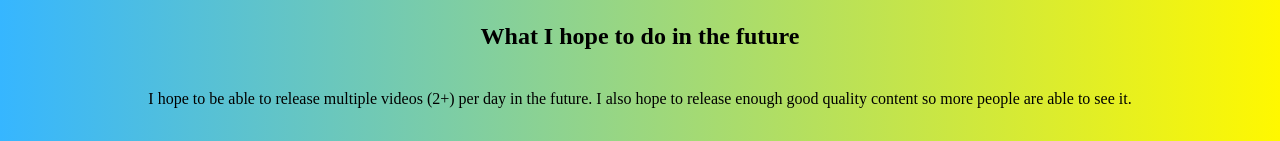
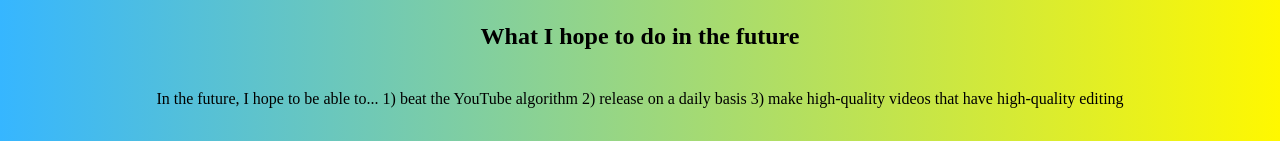
Before and after one commit to astro648/OneOfMyFavoriteHobbies, a plain HTML site: page index.html in a window 1280 px wide. Shown: the part 2486-2627 px from the top of the page. Drawn offline with Linux system fonts and the light colour scheme.

Commit message:
Update index.html

```diff
--- a/index.html
+++ b/index.html
@@ -43,7 +43,7 @@
     </section>
     <section id="what">
         <h2 id="asdf">What I hope to do in the future</h2>
-        <p id="asdf">I hope to be able to release multiple videos (2+) per day in the future. I also hope to release enough good quality content so more people are able to see it.</p>
+        <p id="asdf">In the future, I hope to be able to... 1) beat the YouTube algorithm 2) release on a daily basis 3) make high-quality videos that have high-quality editing</p>
     </section>
 </body>
 
```
